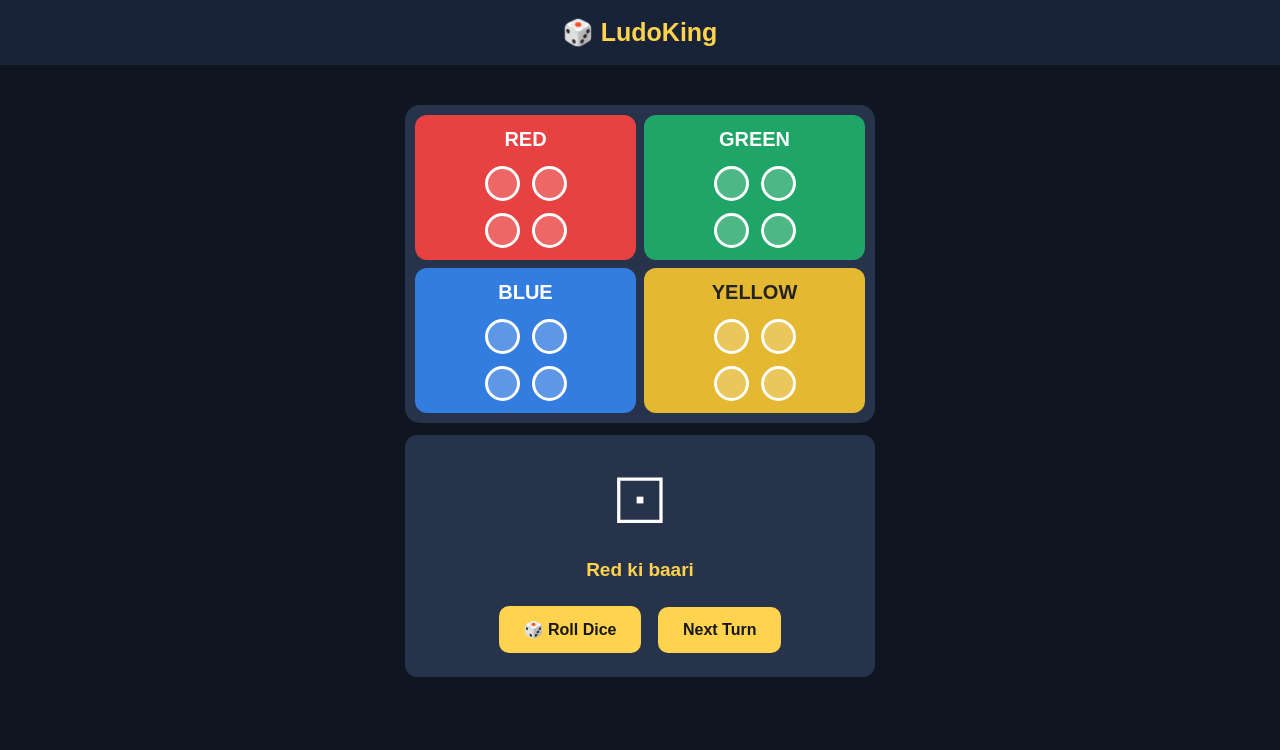
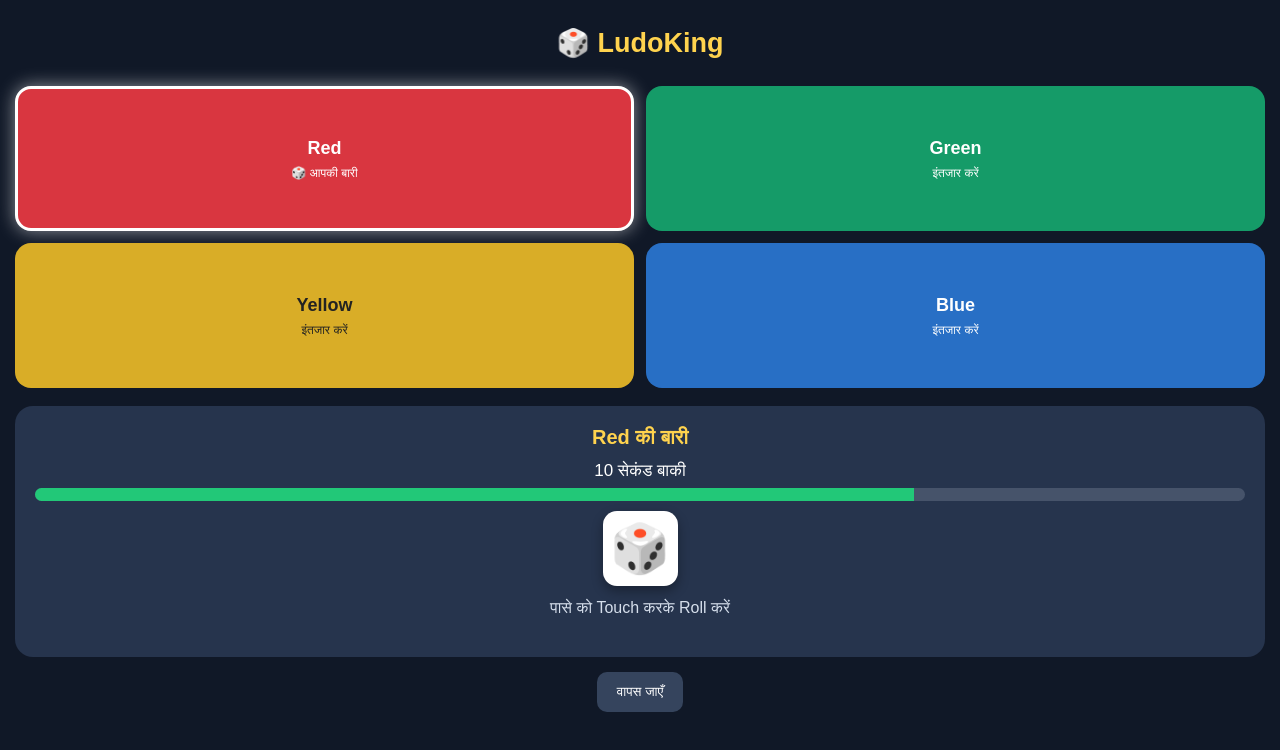
Before and after one commit to tttuuu5656t-web/Ludoking, a website: page public/board.html in a window 1280 px wide. Drawn offline with Linux system fonts and the light colour scheme.

Commit message:
Update board.html

```diff
--- a/public/board.html
+++ b/public/board.html
@@ -3,173 +3,247 @@
 <html lang="hi">
 <head>
 <meta charset="UTF-8">
-<meta name="viewport" content="width=device-width, initial-scale=1.0">
-<title>LudoKing - Game</title>
-
+<meta name="viewport" content="width=device-width,initial-scale=1">
+<title>LudoKing Game</title>
 <style>
-* {
-    box-sizing: border-box;
+*{box-sizing:border-box}
+body{
+ margin:0;background:#101827;color:white;
+ font-family:Arial,sans-serif;padding:15px;
 }
-
-body {
-    margin: 0;
-    background: #101522;
-    color: white;
-    font-family: Arial, sans-serif;
-    text-align: center;
+header{text-align:center;padding:12px;color:#ffd34e;font-size:27px;font-weight:bold}
+#players{
+ display:grid;grid-template-columns:1fr 1fr;
+ gap:12px;margin-top:15px;
 }
-
-header {
-    padding: 18px;
-    background: #192337;
-    font-size: 25px;
-    font-weight: bold;
-    color: #ffd34e;
+.player{
+ min-height:145px;border:3px solid transparent;
+ border-radius:16px;padding:12px;text-align:center;
+ display:flex;flex-direction:column;justify-content:center;
+ position:relative;
 }
-
-.game {
-    max-width: 500px;
-    margin: 25px auto;
-    padding: 15px;
+.player.active{border-color:white;box-shadow:0 0 18px #fff8}
+.red{background:#d93640}
+.green{background:#159b68}
+.yellow{background:#d9ad27;color:#222}
+.blue{background:#286fc5}
+.player-name{font-size:18px;font-weight:bold}
+.player-status{font-size:12px;margin-top:7px}
+.dice{
+ font-size:48px;background:#fff;color:#172033;
+ width:75px;height:75px;border-radius:14px;
+ display:grid;place-items:center;margin:10px auto;
+ cursor:pointer;box-shadow:0 5px 12px #0005;
+ user-select:none;
 }
-
-.board {
-    display: grid;
-    grid-template-columns: 1fr 1fr;
-    gap: 8px;
-    background: #26334a;
-    padding: 10px;
-    border-radius: 15px;
+.dice.rolling{animation:roll .16s linear infinite}
+@keyframes roll{
+ 0%{transform:rotate(0deg) scale(1)}
+ 50%{transform:rotate(180deg) scale(1.12)}
+ 100%{transform:rotate(360deg) scale(1)}
 }
-
-.home {
-    height: 145px;
-    border-radius: 12px;
-    display: flex;
-    align-items: center;
-    justify-content: center;
-    flex-direction: column;
-    font-size: 20px;
-    font-weight: bold;
+.panel{
+ margin-top:18px;background:#26344d;
+ border-radius:18px;padding:20px;text-align:center;
 }
-
-.red { background: #e84141; }
-.green { background: #20a568; }
-.yellow { background: #e5b832; color: #222; }
-.blue { background: #347de0; }
-
-.tokens {
-    display: grid;
-    grid-template-columns: 1fr 1fr;
-    gap: 12px;
-    margin-top: 15px;
+#turn{font-size:20px;font-weight:bold;color:#ffd34e}
+#timerText{font-size:17px;margin:12px 0 7px}
+.track{
+ width:100%;height:13px;background:#46536a;
+ border-radius:20px;overflow:hidden;
 }
-
-.token {
-    background: rgba(255,255,255,0.2);
-    border-radius: 50%;
-    width: 35px;
-    height: 35px;
-    margin: auto;
-    border: 3px solid white;
+#timerBar{
+ width:100%;height:100%;background:#22c878;
+ transition:width 1s linear,background .3s;
 }
-
-.center {
-    margin-top: 12px;
-    padding: 18px;
-    background: #26334a;
-    border-radius: 12px;
+#message{min-height:25px;color:#d5deeb;margin:13px 0}
+.action{
+ border:0;border-radius:12px;padding:14px 20px;
+ background:#ffd34e;color:#182033;
+ font-size:16px;font-weight:bold;margin:5px;
 }
-
-#dice {
-    font-size: 65px;
-    margin: 10px;
-}
-
-#turn {
-    font-size: 19px;
-    color: #ffd34e;
-    font-weight: bold;
-}
-
-button {
-    border: none;
-    padding: 14px 25px;
-    border-radius: 10px;
-    background: #ffd34e;
-    color: #171717;
-    font-size: 16px;
-    font-weight: bold;
-    margin: 6px;
-}
-
-button:active {
-    transform: scale(.96);
+.action:disabled{opacity:.45}
+#nextButton{display:none}
+.back{
+ display:block;margin:15px auto 0;background:#35445d;
+ color:white;border:0;border-radius:10px;padding:12px 20px;
 }
 </style>
 </head>
-
 <body>
 
 <header>🎲 LudoKing</header>
 
-<div class="game">
+<div id="players"></div>
 
-    <div class="board">
+<div class="panel">
+ <div id="turn">Red ki baari</div>
+ <div id="timerText">15 सेकंड बाकी</div>
+ <div class="track"><div id="timerBar"></div></div>
 
-        <div class="home red">
-            RED
-            <div class="tokens">
-                <div class="token"></div>
-                <div class="token"></div>
-                <div class="token"></div>
-                <div class="token"></div>
-            </div>
-        </div>
+ <div class="dice" id="dice" role="button" tabindex="0">🎲</div>
 
-        <div class="home green">
-            GREEN
-            <div class="tokens">
-                <div class="token"></div>
-                <div class="token"></div>
-                <div class="token"></div>
-                <div class="token"></div>
-            </div>
-        </div>
+ <div id="message">पासे को Touch करके Roll करें</div>
 
-        <div class="home blue">
-            BLUE
-            <div class="tokens">
-                <div class="token"></div>
-                <div class="token"></div>
-                <div class="token"></div>
-                <div class="token"></div>
-            </div>
-        </div>
-
-        <div class="home yellow">
-            YELLOW
-            <div class="tokens">
-                <div class="token"></div>
-                <div class="token"></div>
-                <div class="token"></div>
-                <div class="token"></div>
-            </div>
-        </div>
-
-    </div>
-
-    <div class="center">
-        <div id="dice">⚀</div>
-        <p id="turn">Red ki baari</p>
-
-        <button onclick="rollDice()">🎲 Roll Dice</button>
-        <button onclick="nextTurn()">Next Turn</button>
-    </div>
-
+ <button class="action" id="nextButton">अगली बारी ➜</button>
 </div>
 
-<script src="game.js"></script>
+<button class="back" onclick="location.href='index.html'">
+ वापस जाएँ
+</button>
 
+<script>
+const saved = JSON.parse(localStorage.getItem("ludoSettings") || "null");
+
+const defaultPlayers = [
+ {name:"Red",color:"Red"},
+ {name:"Green",color:"Green"},
+ {name:"Yellow",color:"Yellow"},
+ {name:"Blue",color:"Blue"}
+];
+
+const players = saved && saved.players && saved.players.length >= 2
+ ? saved.players : defaultPlayers;
+
+const colors = {
+ Red:"red",Green:"green",Yellow:"yellow",Blue:"blue"
+};
+
+const faces = ["⚀","⚁","⚂","⚃","⚄","⚅"];
+
+let current = 0;
+let seconds = 15;
+let timer = null;
+let hasRolled = false;
+let rolling = false;
+
+const playerBox = document.getElementById("players");
+const dice = document.getElementById("dice");
+const turn = document.getElementById("turn");
+const timerText = document.getElementById("timerText");
+const timerBar = document.getElementById("timerBar");
+const message = document.getElementById("message");
+const nextButton = document.getElementById("nextButton");
+
+function drawPlayers(){
+ playerBox.innerHTML = "";
+
+ players.forEach((p,i)=>{
+  const card = document.createElement("div");
+  card.className = "player " + (colors[p.color] || "red");
+  card.id = "player"+i;
+  card.innerHTML = `
+   <div class="player-name"></div>
+   <div class="player-status"></div>
+  `;
+  card.querySelector(".player-name").textContent =
+   p.name || p.color;
+  playerBox.appendChild(card);
+ });
+}
+
+function updateTurn(){
+ players.forEach((p,i)=>{
+  const card = document.getElementById("player"+i);
+  card.classList.toggle("active",i===current);
+  card.querySelector(".player-status").textContent =
+   i===current ? "🎲 आपकी बारी" : "इंतजार करें";
+ });
+
+ turn.textContent = (players[current].name || players[current].color)
+  + " की बारी";
+
+ dice.textContent = "🎲";
+ dice.style.pointerEvents = "auto";
+ nextButton.style.display = "none";
+ hasRolled = false;
+ rolling = false;
+ message.textContent = "पासे को Touch करके Roll करें";
+ startTimer();
+}
+
+function startTimer(){
+ clearInterval(timer);
+ seconds = 15;
+ updateTimer();
+
+ timer = setInterval(()=>{
+  seconds--;
+  updateTimer();
+
+  if(seconds <= 0){
+   clearInterval(timer);
+   message.textContent = "समय समाप्त! अगली बारी...";
+   dice.style.pointerEvents = "none";
+
+   setTimeout(nextPlayer,1000);
+  }
+ },1000);
+}
+
+function updateTimer(){
+ timerText.textContent = seconds + " सेकंड बाकी";
+ timerBar.style.width = (seconds/15*100) + "%";
+
+ if(seconds <= 5){
+  timerBar.style.background = "#ed3434";
+  timerText.style.color = "#ff5555";
+ }else{
+  timerBar.style.background = "#22c878";
+  timerText.style.color = "white";
+ }
+}
+
+function rollDice(){
+ if(hasRolled || rolling || seconds <= 0) return;
+
+ clearInterval(timer);
+ hasRolled = true;
+ rolling = true;
+ dice.classList.add("rolling");
+ dice.style.pointerEvents = "none";
+ message.textContent = "पासा घूम रहा है...";
+
+ let count = 0;
+ const animation = setInterval(()=>{
+  const value = Math.floor(Math.random()*6);
+  dice.textContent = faces[value];
+
+  count++;
+  if(count >= 12){
+   clearInterval(animation);
+   dice.classList.remove("rolling");
+   rolling = false;
+   dice.style.pointerEvents = "auto";
+
+   const result = Math.floor(Math.random()*6)+1;
+   dice.textContent = faces[result-1];
+   message.textContent = "आपका पासा आया: " + result +
+    " — अब अपनी चाल चलें";
+
+   nextButton.style.display = "inline-block";
+  }
+ },100);
+}
+
+function nextPlayer(){
+ clearInterval(timer);
+ current = (current+1) % players.length;
+ updateTurn();
+}
+
+dice.addEventListener("click",rollDice);
+dice.addEventListener("keydown",e=>{
+ if(e.key==="Enter" || e.key===" ") rollDice();
+});
+
+nextButton.addEventListener("click",()=>{
+ if(!hasRolled) return;
+ nextPlayer();
+});
+
+drawPlayers();
+updateTurn();
+</script>
 </body>
 </html>
```
